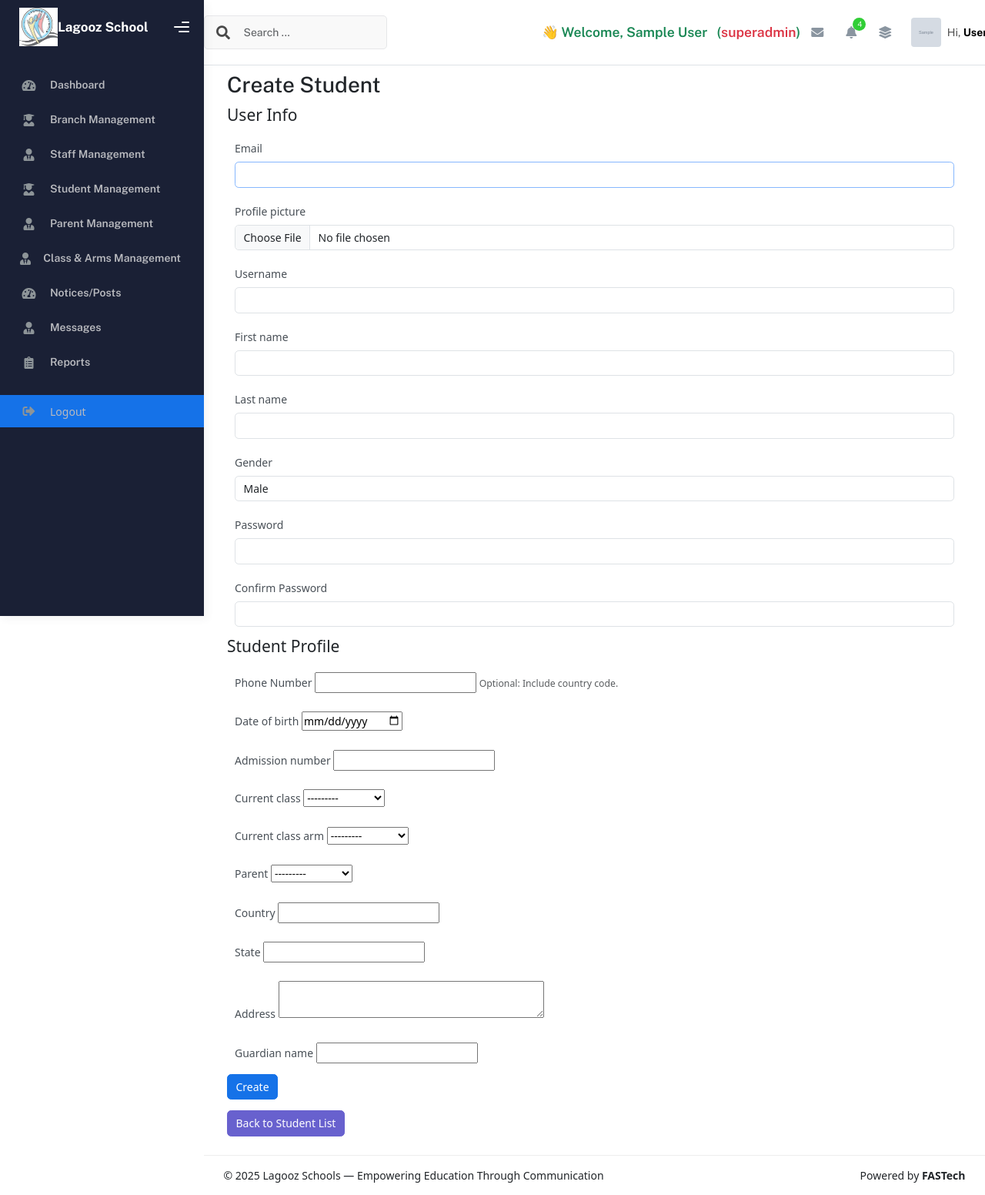
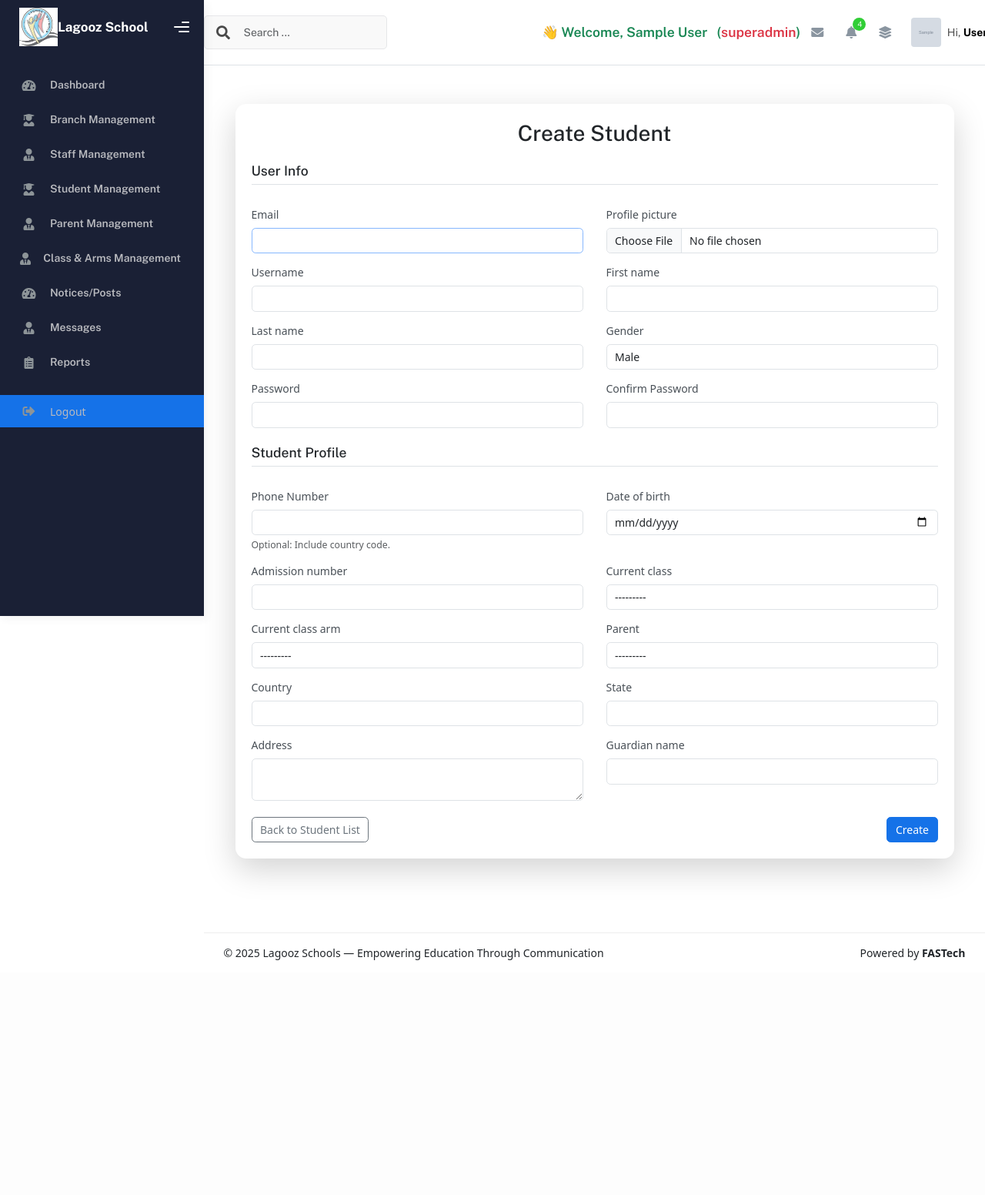
Before and after one commit to FAS2024/school-communication-system, a Django app: page /student/create/ in a window 1280 px wide. Shown: the whole page at 77% size. After the commit the page ends 1247 px from the top, so only its background shows below. Run offline with Django 5.2, Linux system fonts and the light colour scheme; a user stored in the database is signed in; tables that the repository leaves empty hold one stand-in row (values such as "Sample post"); grey boxes marked "Sample" are stand-in pictures; some libraries are stand-ins or nearby versions.

Commit message:
I just completed the student CRUD

```diff
--- a/templates/student_form.html
+++ b/templates/student_form.html
@@ -1,7 +1,11 @@
 {% extends "base.html" %}
+{% load form_extras %}
+{% block content %}
+<div class="container py-5">
+  <div class="card shadow-lg border-0 rounded-4">
+    <div class="card-body p-4">
 
-{% block content %}
-  <h2>
+      <h2 class="text-center mb-4">
         {% if user_form.instance.pk %}
           Update Student
         {% else %}
@@ -9,41 +13,50 @@
         {% endif %}
       </h2>
 
-  <form method="post" enctype="multipart/form-data">
+      <form method="post" enctype="multipart/form-data" class="needs-validation" novalidate>
         {% csrf_token %}
 
-    <fieldset>
-      <legend>User Info</legend>
+        <!-- User Info Section -->
+        <fieldset class="mb-4">
+          <legend class="h5 border-bottom pb-2 mb-3">User Info</legend>
+          <div class="row g-3">
             {% for field in user_form %}
-        <div class="form-group">
-          <label for="{{ field.id_for_label }}">{{ field.label }}</label>
-          {{ field }}
+              <div class="col-md-6">
+                <label for="{{ field.id_for_label }}" class="form-label">{{ field.label }}</label>
+                {{ field|add_class:"form-control" }}
                 {% if field.help_text %}
-            <small class="form-text text-muted">{{ field.help_text }}</small>
+                  <div class="form-text">{{ field.help_text }}</div>
                 {% endif %}
                 {% for error in field.errors %}
-            <div class="text-danger">{{ error }}</div>
+                  <div class="invalid-feedback d-block">{{ error }}</div>
                 {% endfor %}
               </div>
             {% endfor %}
+          </div>
         </fieldset>
 
-    <fieldset>
-      <legend>Student Profile</legend>
+        <!-- Student Profile Section -->
+        <fieldset class="mb-4">
+          <legend class="h5 border-bottom pb-2 mb-3">Student Profile</legend>
+          <div class="row g-3">
             {% for field in profile_form %}
-        <div class="form-group">
-          <label for="{{ field.id_for_label }}">{{ field.label }}</label>
-          {{ field }}
+              <div class="col-md-6">
+                <label for="{{ field.id_for_label }}" class="form-label">{{ field.label }}</label>
+                {{ field|add_class:"form-control" }}
                 {% if field.help_text %}
-            <small class="form-text text-muted">{{ field.help_text }}</small>
+                  <div class="form-text">{{ field.help_text }}</div>
                 {% endif %}
                 {% for error in field.errors %}
-            <div class="text-danger">{{ error }}</div>
+                  <div class="invalid-feedback d-block">{{ error }}</div>
                 {% endfor %}
               </div>
             {% endfor %}
+          </div>
         </fieldset>
 
+        <!-- Submit Button -->
+        <div class="d-flex justify-content-between mt-4">
+          <a href="{% url 'student_list' %}" class="btn btn-outline-secondary">Back to Student List</a>
           <button type="submit" class="btn btn-primary">
             {% if user_form.instance.pk %}
               Update
@@ -51,8 +64,10 @@
               Create
             {% endif %}
           </button>
+        </div>
       </form>
 
-  <a href="{% url 'student_list' %}" class="btn btn-secondary mt-3">Back to Student List</a>
-
+    </div>
+  </div>
+</div>
 {% endblock %}
```
Also changed, not shown: templates/staff_list.html (+40 -35 lines), templates/student_detail.html (+29 -22 lines). Lines whose indentation alone changed are shown as unchanged.
